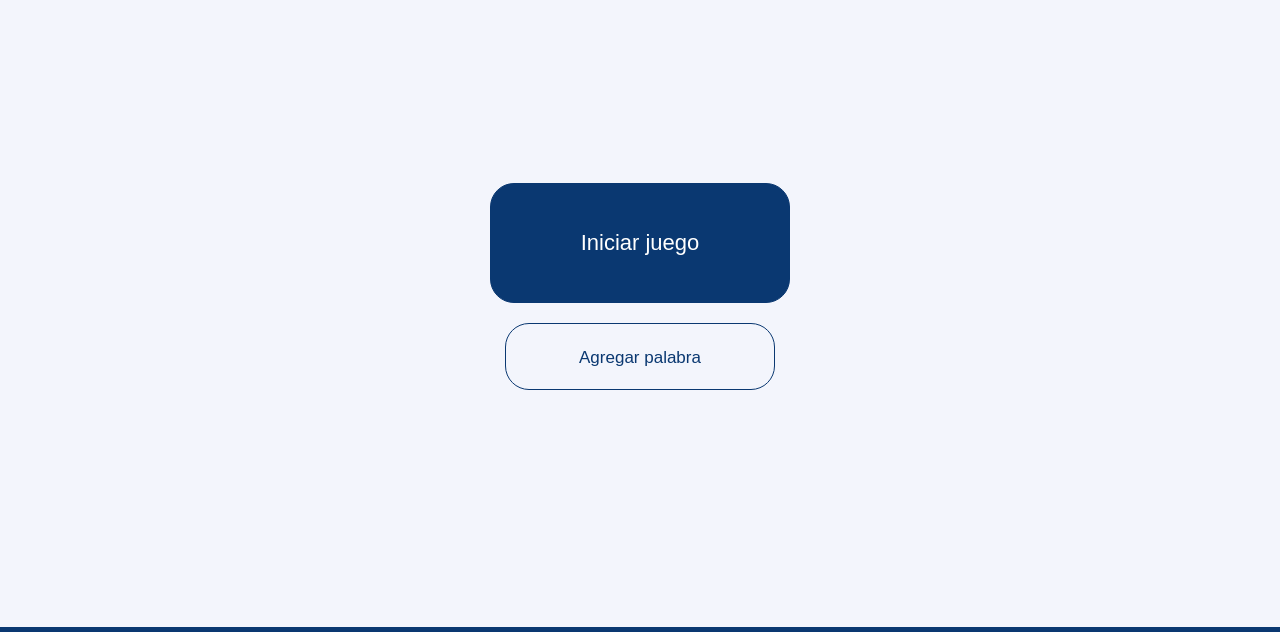
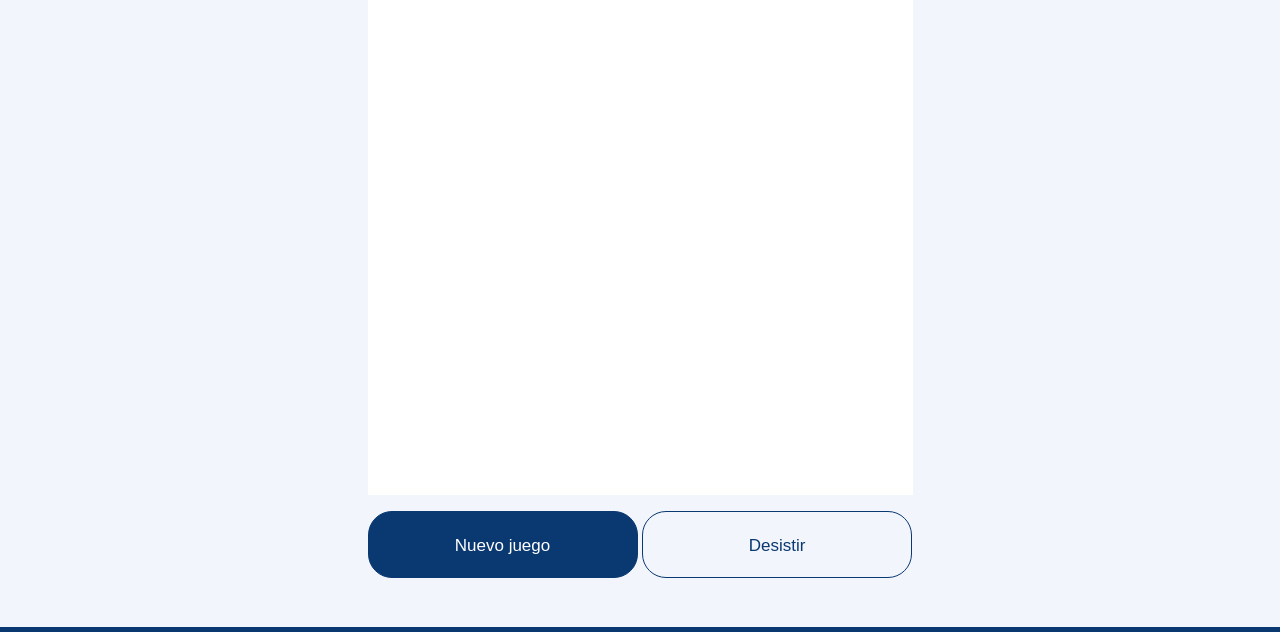
Before and after one commit to KeineTM/OneNextEducation-Hangman, a plain HTML site: page index.html in a window 1280 px wide. Both pictures are taken after a click on the button "Iniciar juego". Shown: the part 109-741 px from the top of the page. Drawn offline with Linux system fonts and the light colour scheme.

Commit message:
Added JS Script and initial button's functions

```diff
--- a/css/Styles.css
+++ b/css/Styles.css
@@ -167,7 +167,7 @@ textarea {
 
 /* Advice message style */
 .advice {
-    font-size: 14px;
+    font-size: 12px;
     color: #55575a;
     opacity: 0.8;
     margin: 8px;
--- a/index.html
+++ b/index.html
@@ -31,7 +31,7 @@
         <!-- Main menu -->
         <article class="main-frame" id="main-frame">
             <button class="dark" id="btn-iniciar">Iniciar juego</button>
-            <button class="light" id="btn-agregar">Agregar palabra</button>
+            <button class="light" id="btn-agregar-palabra">Agregar palabra</button>
         </article>
 
         <!-- Add a word menu -->
@@ -46,7 +46,7 @@
         </article>
 
         <!-- Hangman game -->
-        <article id="hangman-game" style="display: none;">
+        <article id="play-game-frame" style="display: none;">
             <canvas id="canvas-game"></canvas>
             <button class="dark" id="btn-nuevo-juego">Nuevo juego</button>
             <button class="light" id="btn-desistir">Desistir</button>
--- a/js/functions.js
+++ b/js/functions.js
@@ -0,0 +1,59 @@
+window.onload = function() {
+    /* --------------- Variable declaration --------------- */
+    // HTML conteiners
+    const mainFrame = document.getElementById("main-frame");
+    const addWordFrame = document.getElementById("add-word-frame");
+    const playGameFrame = document.getElementById("play-game-frame");
+
+    // HTML buttons
+    const btnPlay = document.getElementById("btn-iniciar");
+    const btnDesist = document.getElementById("btn-desistir");
+    const btnAddWord = document.getElementById("btn-agregar-palabra");
+    const btnCancel = document.getElementById("btn-cancelar");
+
+    // Other variables
+    const wordList = ["HOLA", "MUNDO", "HTML", "JAVASCIRPT", "SERVIDOR"];
+    let canvas = document.getElementById("canvas-game");
+    let pincel = canvas.getContext("2d");
+
+    /* --------------- Canvas's functions --------------- */
+    const draw = () => {
+
+    }
+
+    /* --------------- Button's functions --------------- */
+    // Play game
+    const playGame = () => {
+        // Select secret word randomly
+        let secretWord = wordList[Math.floor(Math.random()*wordList.length)];
+        console.log(secretWord);
+
+        mainFrame.style.display = 'none';
+        addWordFrame.style.display = 'none';
+        playGameFrame.style.display = 'block';
+    }
+
+    // Add a word
+    const addWord = () => {
+        mainFrame.style.display = 'none';
+        addWordFrame.style.display = 'block';
+        playGameFrame.style.display = 'none';
+    }
+
+    // Save and play
+    const saveAndPlay = () => {
+
+    }
+
+    // Cancel and go back
+    const cancel = () => {
+        mainFrame.style.display = 'flex';
+        addWordFrame.style.display = 'none';
+        playGameFrame.style.display = 'none';
+    }
+
+    btnPlay.onclick = playGame;
+    btnDesist.onclick = cancel;
+    btnAddWord.onclick = addWord;
+    btnCancel.onclick = cancel;
+}
```
